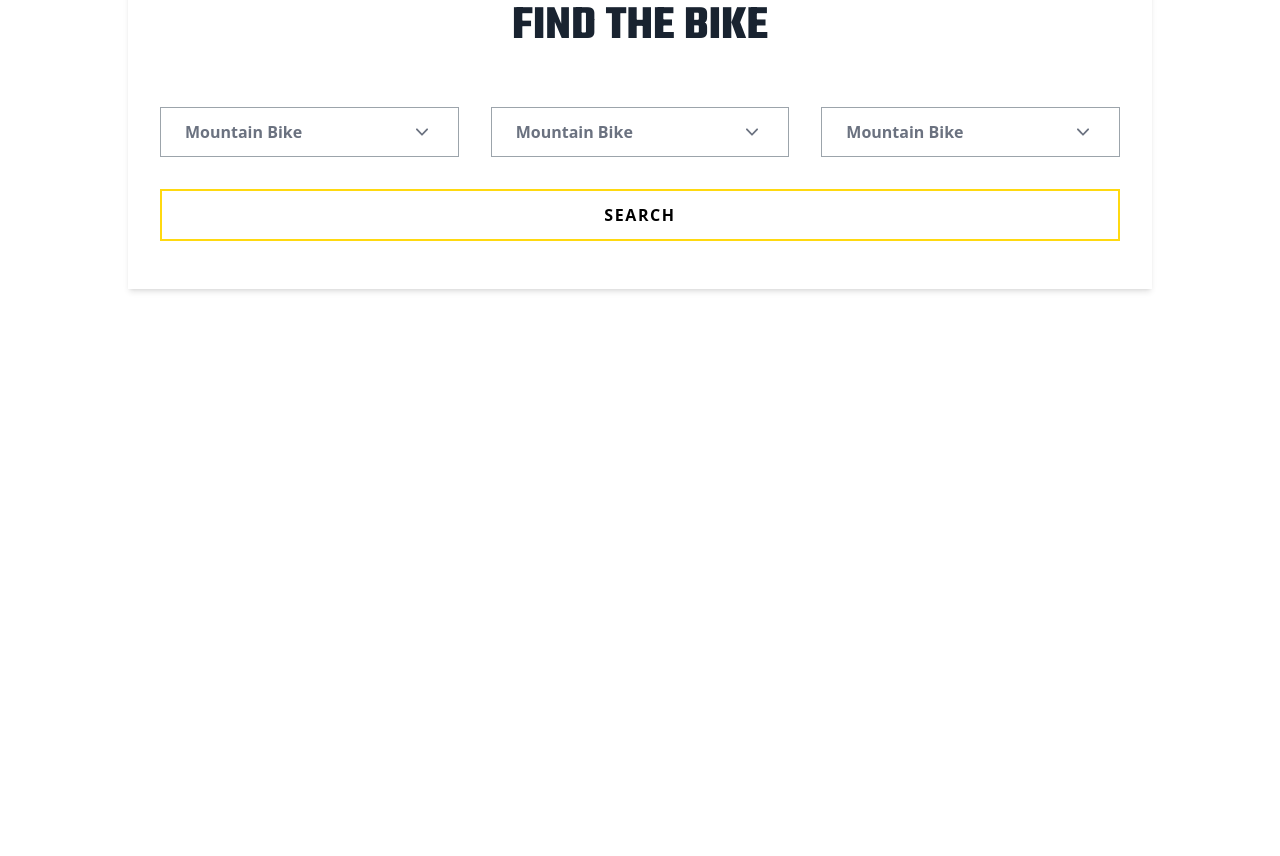
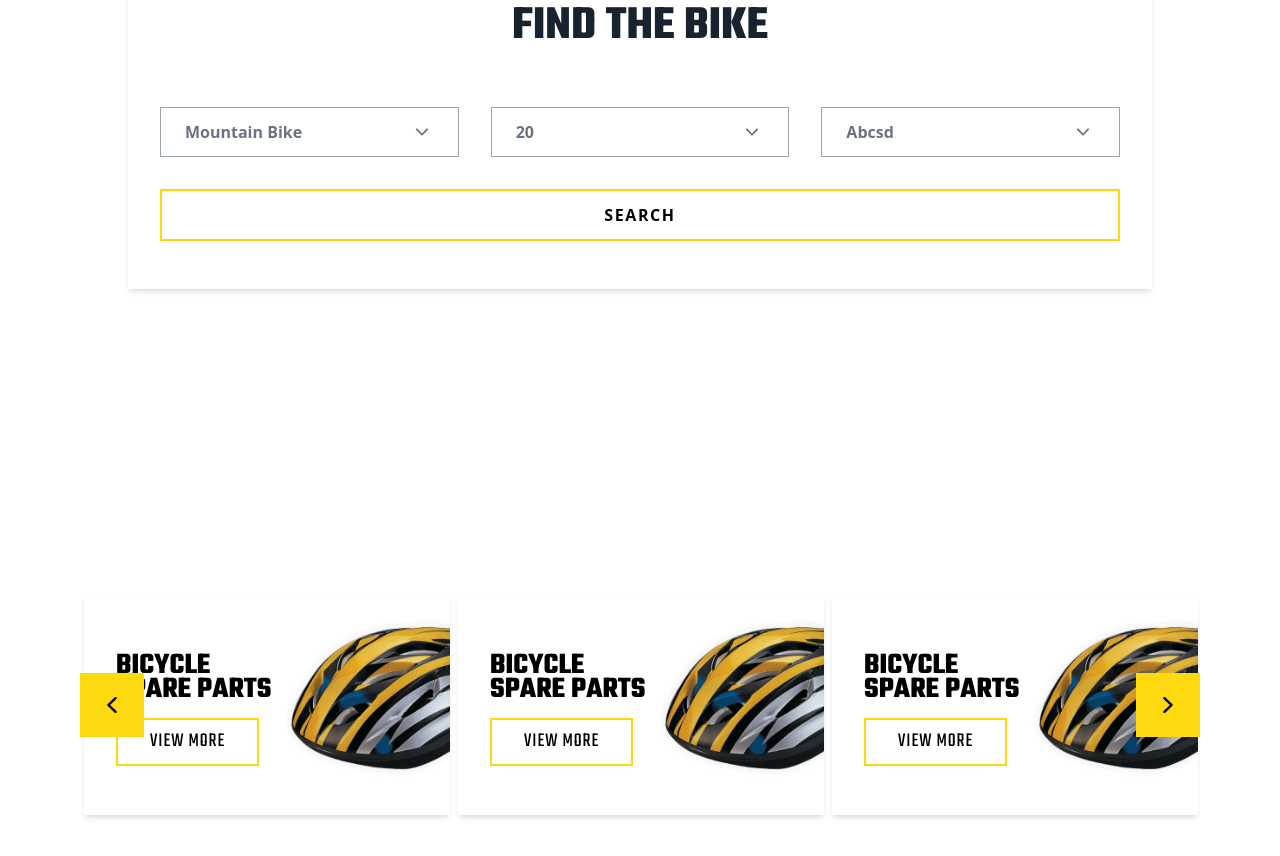
Before and after one commit to mo-amir-code/Creto-Frontend, a React (Vite) app: page / in a window 1280 px wide. Shown: the part 1780-2636 px from the top of the page. Built offline with nearby package versions, Linux system fonts and the light colour scheme.

Commit message:
category slider added

```diff
--- /dev/null
+++ b/src/components/buttons/Button.tsx
@@ -0,0 +1,9 @@
+
+
+const Button = ({text}:{text:string}) => {
+    return (
+        <button className="btn text-xl mt-4 border-2 tracking-wider font-normal border-primary-color relative" >{text}</button>
+    )
+}
+
+export default Button
--- /dev/null
+++ b/src/components/categories/ArrowButton.tsx
@@ -0,0 +1,12 @@
+import { ChevronLeftIcon, ChevronRightIcon } from "@heroicons/react/20/solid"
+
+
+const ArrowButton = ({left, onClick}:{left:boolean, onClick:Function}) => {
+  return (
+    <button onClick={()=>onClick()} className={`absolute top-1/2 transform -translate-y-1/2 ${left? "left-0" : "right-0"} z-10 w-16 h-16 max-sm:w-12 max-sm:h-12 hover:bg-secondary-color hover:text-white transition-all duration-200 bg-primary-color flex items-center justify-center`} >
+        {left?<ChevronLeftIcon className="w-8 h-8" /> : <ChevronRightIcon className="w-8 h-8" />}
+    </button>
+  )
+}
+
+export default ArrowButton
--- /dev/null
+++ b/src/components/categories/Category.tsx
@@ -0,0 +1,36 @@
+import Button from "../buttons/button"
+import { useState } from "react"
+
+interface CategoryType{
+    type:string,
+    img:string
+}
+
+const Category = ({type, img}:CategoryType) => {
+    const [hover, setHover] = useState<boolean>(false)
+
+    const handleHoverIn = ():void => {
+        setHover(true);
+    }
+
+    const handleHoverOut = ():void => {
+        setHover(false);
+    }
+
+    return (
+        <div className="min-w-[300px] flex-1 mx-1 my-3" >
+            <div onMouseOver={handleHoverIn} onMouseOut={handleHoverOut} className="w-full flex items-center justify-between bg-white shadow-md relative overflow-hidden" >
+                <div className="font-[Teko] absolute top-[27%] left-8 z-20" >
+                    <h4 className="text-3xl font-bold max-w-[160px] leading-6" >{type}</h4>
+                    <Button text="VIEW MORE" />
+                </div>
+                <div className="max-h-[220px] w-full flex items-center z-10 justify-end" >
+                    <img src={img} alt={type} className="object-cover" />
+                </div>
+                <div className="absolute top-0 right-0 flex items-center justify-end w-full h-full pb-36" ><span className={`text-[30rem] font-bold ${hover? "translate-x-16 opacity-100" : "translate-x-24 opacity-0"} transition-all duration-500 text-primary-color`} >x</span></div>
+            </div>
+        </div>
+    )
+}
+
+export default Category
--- /dev/null
+++ b/src/components/categories/index.tsx
@@ -0,0 +1,60 @@
+import Category from "./Category"
+import spareParts from "../../assets/categories/spare-parts.png"
+import Slider from "react-slick";
+import ArrowButton from "./ArrowButton";
+import { useRef } from "react";
+
+const Categories = () => {
+    const sliderRef = useRef<Slider>();
+
+    const handlePrev = () => {
+        if (sliderRef.current) {
+            sliderRef.current.slickPrev();
+        }
+    }
+
+    const handleNext = () => {
+        if (sliderRef.current) {
+            sliderRef.current.slickNext();
+        }
+    }
+
+    const settings = {
+        infinite: true,
+        speed: 500,
+        slidesToShow: 3,
+        slidesToScroll: 1,
+        prevArrow: <ArrowButton left={true} onClick={handlePrev} />,
+        nextArrow: <ArrowButton left={false} onClick={handleNext} />,
+        responsive: [
+            {
+                breakpoint: 1024,
+                settings: {
+                    slidesToShow: 2,
+                    slidesToScroll: 1,
+                },
+            },
+            {
+                breakpoint: 768,
+                settings: {
+                    slidesToShow: 1,
+                    slidesToScroll: 1,
+                },
+            },
+        ]
+    };
+
+    return (
+        <div className="py-16 w-full mt-96 gap-4 px-4 relative" >
+            <Slider {...settings} ref={sliderRef} >
+                <Category type="BICYCLE SPARE PARTS" img={spareParts} />
+                <Category type="BICYCLE SPARE PARTS" img={spareParts} />
+                <Category type="BICYCLE SPARE PARTS" img={spareParts} />
+                <Category type="BICYCLE SPARE PARTS" img={spareParts} />
+                <Category type="BICYCLE SPARE PARTS" img={spareParts} />
+            </Slider>
+        </div>
+    )
+}
+
+export default Categories
--- a/src/components/hero/FindBike.tsx
+++ b/src/components/hero/FindBike.tsx
@@ -1,10 +1,12 @@
 import { useState } from "react"
-import { dropdowndata } from "../../data"
+import { dropdownTypedata, dropdownSizedata, dropdownBranddata } from "../../data"
 import { ChevronDownIcon } from "@heroicons/react/20/solid";
 
 
 const FindBike = () => {
-    const [selectedType, setSelectedType] = useState(dropdowndata[0]);
+    const [selectedType, setSelectedType] = useState(dropdownTypedata[0]);
+    const [selectedSize, setSelectedSize] = useState(dropdownSizedata[0]);
+    const [selectedBrand, setSelectedBrand] = useState(dropdownBranddata[0]);
     const [isTypeOpen, setIsTypeOpen] = useState(false)
     const [isBrand, setIsBrand] = useState(false)
     const [isWheelSize, setIsWheelSize] = useState(false)
@@ -19,17 +21,17 @@ const FindBike = () => {
                     </div> */}
                     <div onClick={() => setIsTypeOpen(!isTypeOpen)} className="px-6 flex-1 py-3 border border-secondary-color_3 cursor-pointer relative" >
                         <h5 className="font-bold text-base min-w-[200px] max-sm:text-sm max-sm:min-w-[100px] w-full flex items-center justify-between gap-6" >{selectedType.name} <ChevronDownIcon className={`w-6 h-6 ${isTypeOpen ? 'rotate-180' : 'rotate-0'} transition-all duration-200`} /></h5>
-                        <DropDown list={dropdowndata} open={isTypeOpen} setSelected={setSelectedType} />
+                        <DropDown list={dropdownTypedata} open={isTypeOpen} setSelected={setSelectedType} />
                     </div>
                     <div onClick={() => setIsWheelSize(!isWheelSize)} className="px-6 flex-1 py-3 border border-secondary-color_3 cursor-pointer relative" >
-                        <h5 className="font-bold text-base min-w-[200px] max-sm:text-sm max-sm:min-w-[100px] w-full flex items-center justify-between gap-6" >{selectedType.name} <ChevronDownIcon className={`w-6 h-6 ${isWheelSize ? 'rotate-180' : 'rotate-0'} transition-all duration-200`} /></h5>
-                        <DropDown list={dropdowndata} open={isWheelSize} setSelected={setIsWheelSize} />
+                        <h5 className="font-bold text-base min-w-[200px] max-sm:text-sm max-sm:min-w-[100px] w-full flex items-center justify-between gap-6" >{selectedSize.name} <ChevronDownIcon className={`w-6 h-6 ${isWheelSize ? 'rotate-180' : 'rotate-0'} transition-all duration-200`} /></h5>
+                        <DropDown list={dropdownSizedata} open={isWheelSize} setSelected={setIsWheelSize} />
                     </div>
                     <div onClick={() => setIsBrand(!isBrand)} className="px-6 flex-1 py-3 border border-secondary-color_3 cursor-pointer relative" >
-                        <h5 className="font-bold text-base min-w-[200px] max-sm:text-sm max-sm:min-w-[100px] w-full flex items-center justify-between gap-6" >{selectedType.name} <ChevronDownIcon className={`w-6 h-6 ${isBrand ? 'rotate-180' : 'rotate-0'} transition-all duration-200`} /></h5>
-                        <DropDown list={dropdowndata} open={isBrand} setSelected={setIsBrand} />
+                        <h5 className="font-bold text-base min-w-[200px] max-sm:text-sm max-sm:min-w-[100px] w-full flex items-center justify-between gap-6" >{selectedBrand.name} <ChevronDownIcon className={`w-6 h-6 ${isBrand ? 'rotate-180' : 'rotate-0'} transition-all duration-200`} /></h5>
+                        <DropDown list={dropdownBranddata} open={isBrand} setSelected={setIsBrand} />
                     </div>
-                    <div className="px-6 text-black py-3 min-w-[200px] max-sm:min-w-[100px] flex-1 flex items-center justify-center border-2 tracking-widest font-bold border-primary-color" >
+                    <div className="px-6 text-black cursor-pointer py-3 min-w-[200px] max-sm:min-w-[100px] flex-1 flex items-center justify-center border-2 tracking-widest font-bold border-primary-color" >
                         <button>SEARCH</button>
                     </div>
                 </form>
@@ -39,8 +41,8 @@ const FindBike = () => {
 }
 
 interface DropDownType {
-    name: string,
-    value: string,
+    name: string | number,
+    value: string | number,
 }
 
 function DropDown({ list, open, setSelected }: { list: DropDownType[], open: boolean, setSelected: Function }) {
--- a/src/components/hero/HeroCarousel.tsx
+++ b/src/components/hero/HeroCarousel.tsx
@@ -1,4 +1,5 @@
 import hero_bike from "../../assets/hero/hero_bike.png"
+import Button from "../buttons/button"
 
 const HeroCarousel = () => {
   return (
@@ -7,7 +8,7 @@ const HeroCarousel = () => {
       <div className="font-[Teko] absolute top-0 gap-4 left-0 w-full flex flex-col justify-center items-center" >
         <h1 className="text-7xl max-[1200px]:text-6xl max-sm:text-4xl font-semibold text-secondary-color mt-8 text-center" >BEST BIKES FOR YOU</h1>
         <p className="text-xl max-[1200px]:text-lg max-sm:text-base max-sm:max-w-xs max-w-md text-center font-light leading-6" >Lorem ipsum dolor sit amet elit. Neque totam nostrum, odio fugit ipsum recusandae eaque animi autem beatae magnam, delectus temporibus?</p>
-        <button className="btn text-xl mt-4 border-2 tracking-wider font-normal border-primary-color relative" >BUY NOW</button>
+        <Button text="BUY NOW" />
       </div>
 
     </div>
--- a/src/components/hero/index.tsx
+++ b/src/components/hero/index.tsx
@@ -1,6 +1,4 @@
 import Slider from "react-slick";
-import "slick-carousel/slick/slick.css";
-import "slick-carousel/slick/slick-theme.css";
 import HeroCarousel from "./HeroCarousel";
 import FindBike from "./FindBike";
 
--- a/src/data/index.tsx
+++ b/src/data/index.tsx
@@ -30,7 +30,7 @@ export const navbarData = [
     },
 ]
 
-export const dropdowndata = [
+export const dropdownTypedata = [
     {
         name:"Mountain Bike",
         value:"Mountain Bike"
@@ -56,3 +56,57 @@ export const dropdowndata = [
         value:"Track Bike"
     },
 ]
+
+export const dropdownSizedata = [
+    {
+        name:20,
+        value:20
+    },
+    {
+        name:24,
+        value:24
+    },
+    {
+        name:26,
+        value:26
+    },
+    {
+        name:27,
+        value:27
+    },
+    {
+        name:28,
+        value:28
+    },
+    {
+        name:30,
+        value:30
+    },
+]
+
+export const dropdownBranddata = [
+    {
+        name:"Abcsd",
+        value:"Abcsd"
+    },
+    {
+        name:"Bcgds",
+        value:"Bcgds"
+    },
+    {
+        name:"Cdjhs",
+        value:"Cdjhs"
+    },
+    {
+        name:"Dskjd",
+        value:"Dskjd"
+    },
+    {
+        name:"Efdgf",
+        value:"Efdgf"
+    },
+    {
+        name:"Fsadkj",
+        value:"Fsadkj"
+    },
+]
--- a/src/index.css
+++ b/src/index.css
@@ -8,6 +8,14 @@
   .btn{
     @apply px-8 py-2
   }
+}
+
+/* body{
+  background-color: #FAFAFA;
+} */
+
+.morphysm{
+  box-shadow: 20px 20px 60px #00000041,-20px -20px 60px #ffffff40 inset;
 }
 
 .scale_ani_1 {
@@ -111,6 +119,9 @@
   }
 }
 
+.category_x{
+}
+
 
 /* humberger menu css */
 
--- a/src/layouts/HomeLayout.tsx
+++ b/src/layouts/HomeLayout.tsx
@@ -1,5 +1,8 @@
 import Header from "../components/Header"
+import Categories from "../components/categories"
 import Hero from "../components/hero"
+import "slick-carousel/slick/slick.css";
+import "slick-carousel/slick/slick-theme.css";
 
 const HomeLayout = () => {
     return (
@@ -7,7 +10,9 @@ const HomeLayout = () => {
             <div className="w-full" >
                 <Header />
                 <Hero/>
-                <div className="h-screen" ></div>
+                <div className="" >
+                    <Categories />
+                </div>
             </div>
         </div>
     )
```
